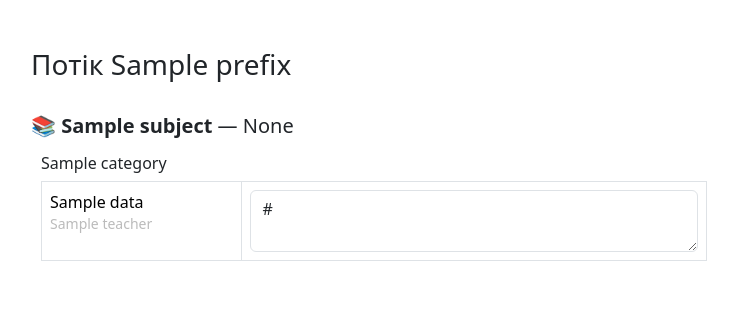
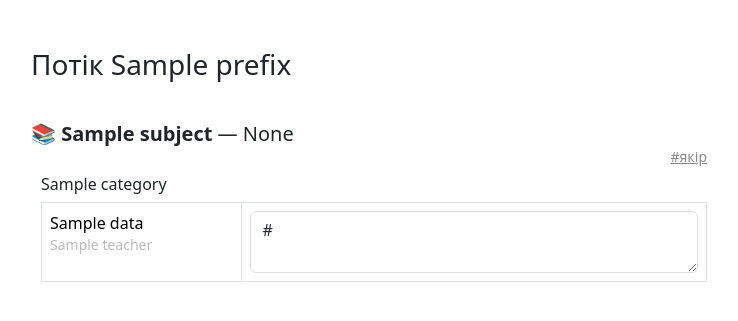
Before and after one commit to 2vitalik/data.labs, a Django app: template templates/links.html in a window 1280 px wide. Shown: the top 321 px of the page, without its empty margins (271-1009 px from the left). Run offline with Django 5.2, Linux system fonts and the light colour scheme; the template is opened without the code that fills it: most values are stand-ins (such as "Sample title", 1, 10 or a date in 2020).

Commit message:
tpl: Add anchors and edit buttons for subjects

```diff
--- a/templates/links.html
+++ b/templates/links.html
@@ -11,6 +11,12 @@
         flex-direction: column;
         line-height: 1.2;
         color: #bbb;
+    }
+    .gray-links, .gray-links a {
+        color: #888;
+    }
+    .gray-links a:hover {
+        color: #555;
     }
 </style>
 {% endblock %}
@@ -32,10 +38,17 @@
     {% endif %}
 
     {% for subject, subject_data in subjects.items %}
-        <h2 class="h5 mb-3 pt-3">
+        <h2 id="{{ subject }}" class="h5 mb-0 pt-4">
             📚 <b>{{ subject }}</b>
             — {{ subjects_names|get:subject }}
         </h2>
+        <div class="gray-links small mb-2 text-end">
+            <a href="#{{ subject }}">#якір</a>
+            {% if mode == 'view' %}
+                ::
+                <a href="{% url 'links-edit' key %}#{{ subject }}">редагувати</a>
+            {% endif %}
+        </div>
 
         <div style="margin-left: 10px;">
         {% for category, category_data in subject_data.items %}
```
